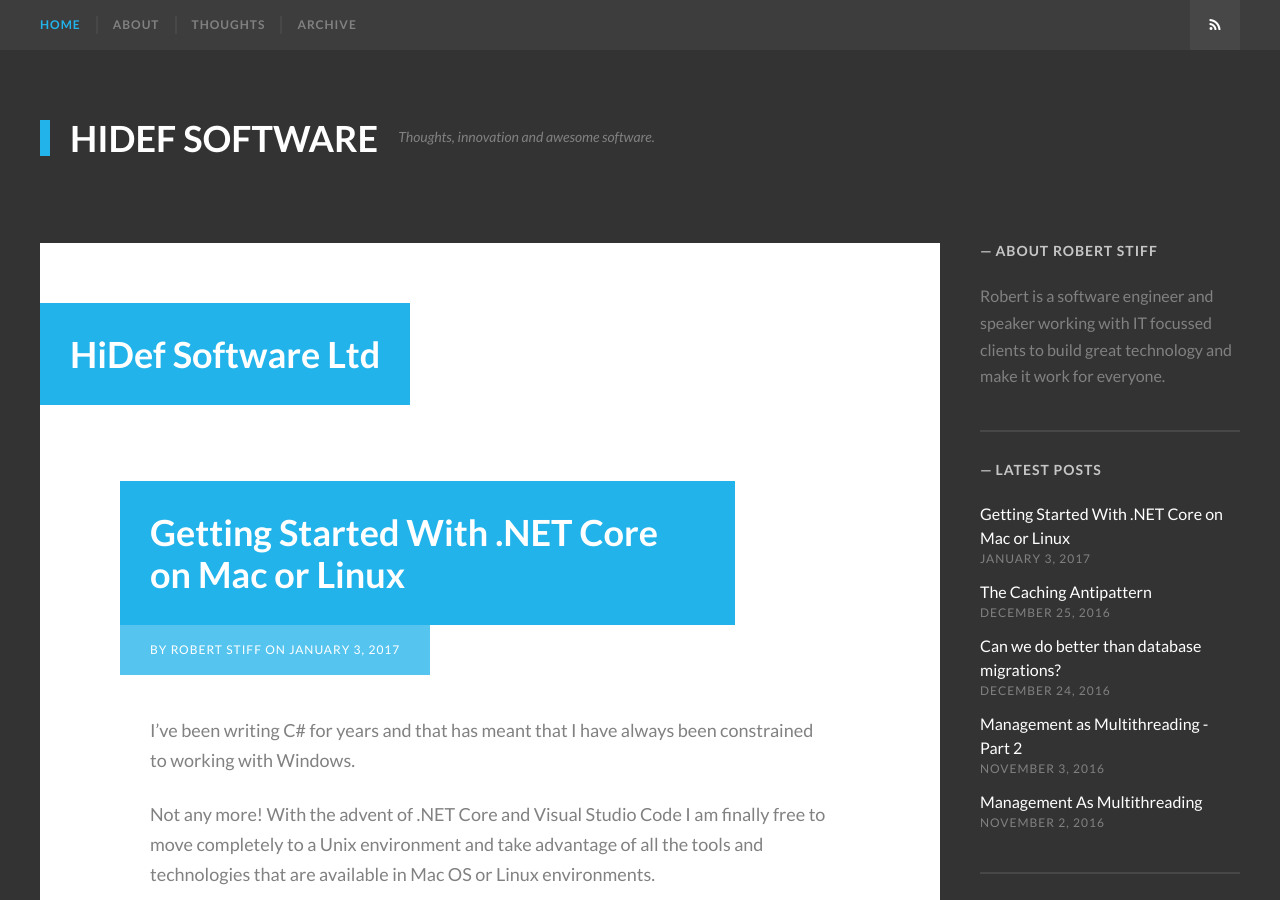
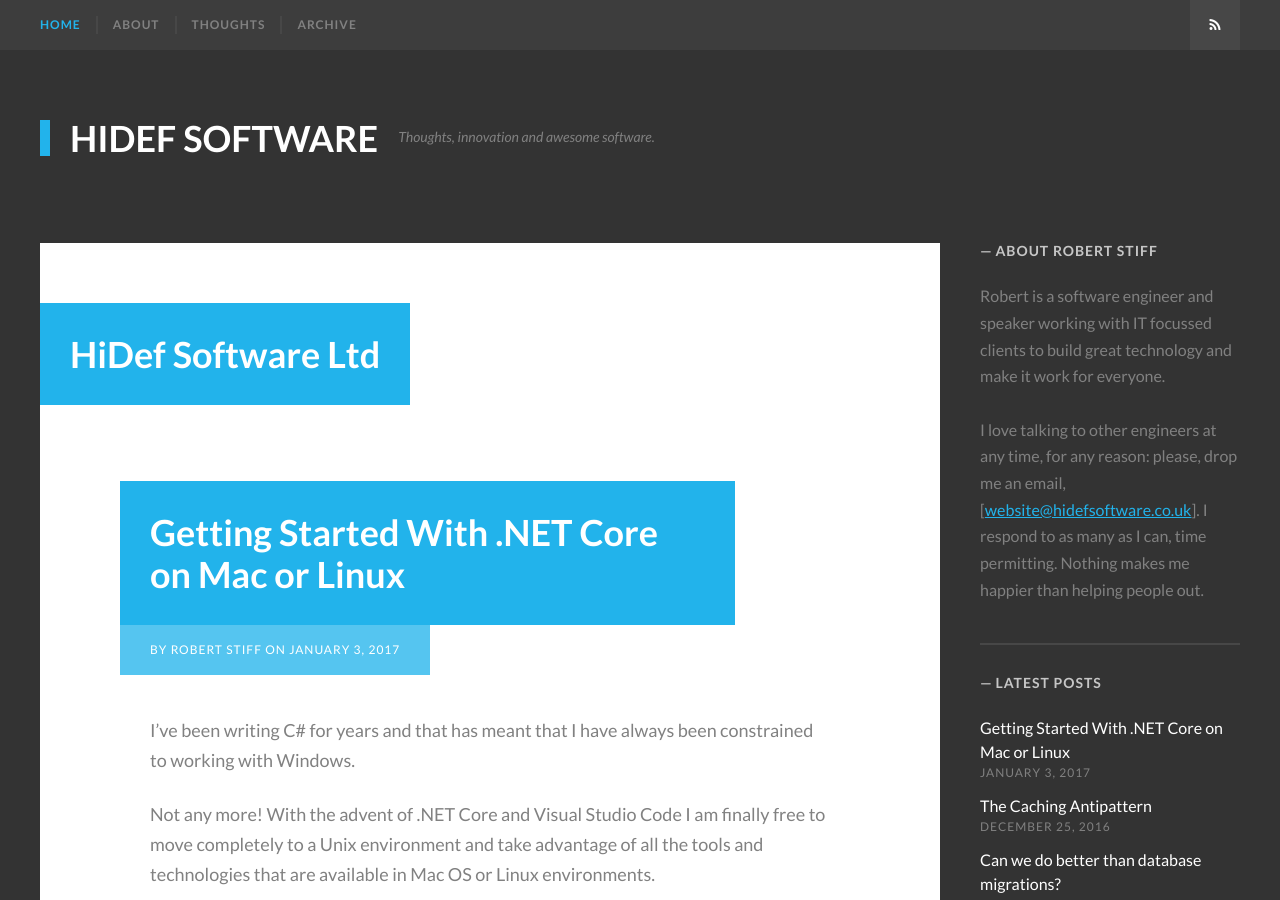
Before and after one commit to uatec/hidef.github.io, a Jekyll site: the page built from index.md, in a window 1280 px wide and 900 px high. Built offline with Jekyll 4.4.1, drawn with Linux system fonts in a browser that asks for light colours; some web fonts are replaced.

Commit message:
Get in touch.

```diff
--- a/_config.yml
+++ b/_config.yml
@@ -41,7 +41,7 @@
 
 # Author information - author info at the bottom of the post
 author_name: "Robert Stiff"
-author_bio: "Robert is a software engineer and speaker working with IT focussed clients to build great technology and make it work for everyone."
+author_bio: "Robert is a software engineer and speaker working with IT focussed clients to build great technology and make it work for everyone. <br /><br />I love talking to other engineers at any time, for any reason: please, drop me an email, [<a href='mailto:website.hidefsoftware.co.uk'>website@hidefsoftware.co.uk</a>]. I respond to as many as I can, time permitting. Nothing makes me happier than helping people out."
 author_url:  "https://www.hidefsoftware.co.uk"
 author_location: "London, United Kingdom"
 # author_image: /images/authorimage.png
```
